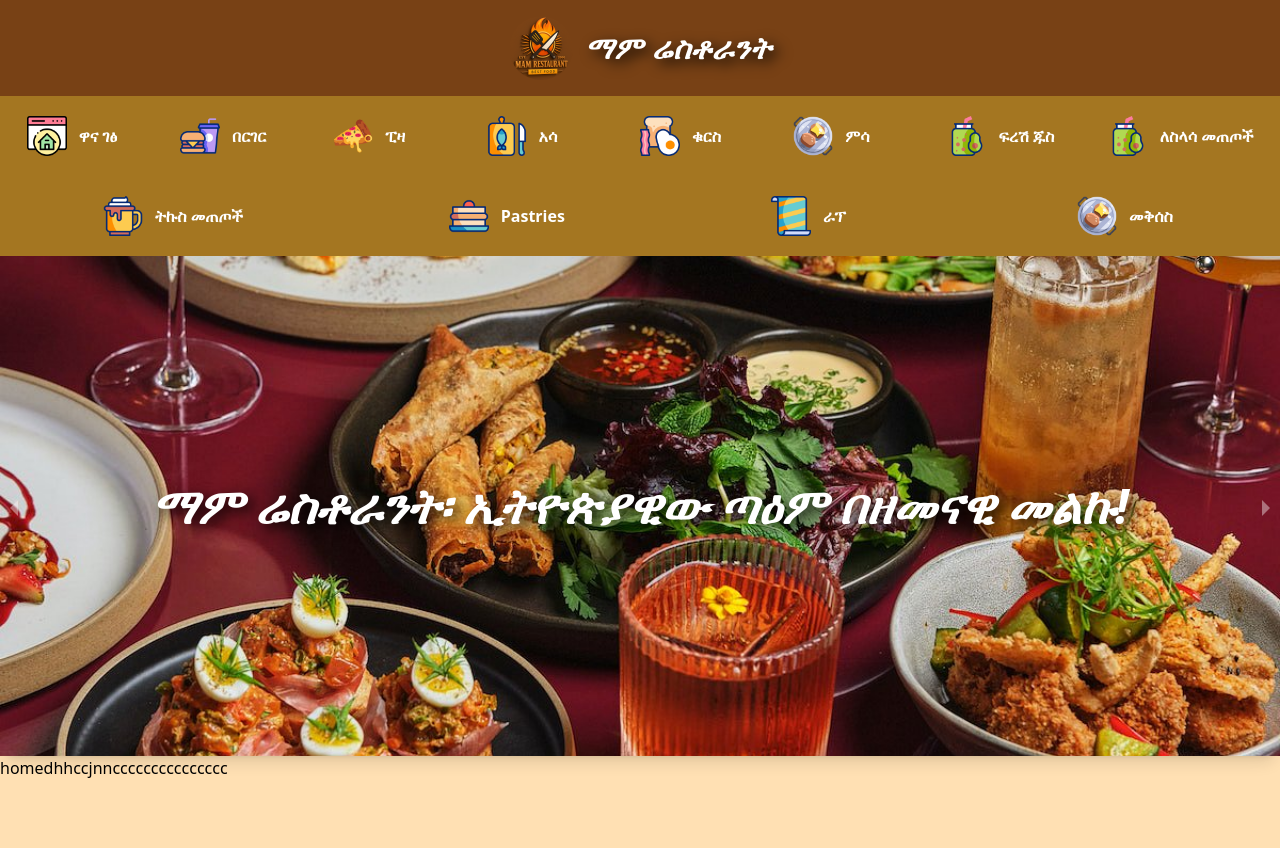
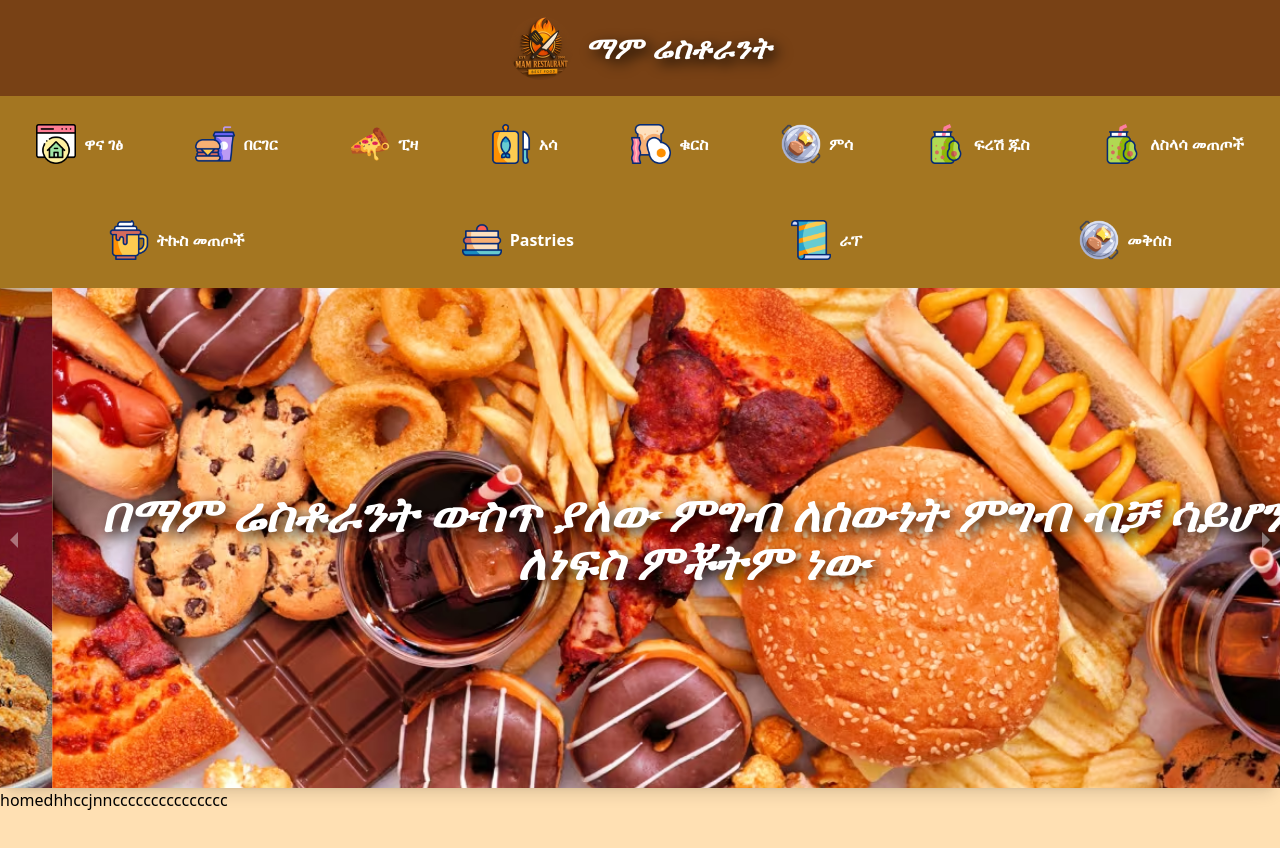
Before and after one commit to amir-mesfin/MAM-Restaurant-digital_menu, a React (Vite) app in the folder client/: page / in a window 1280 px wide. Shown: the top 848 px of the page. Before the commit the page ends 800 px from the top, so only its background shows below. Built offline with nearby package versions, Linux system fonts and the light colour scheme.

Commit message:
worke on the header now

```diff
--- a/client/src/components/HeaderBelow.jsx
+++ b/client/src/components/HeaderBelow.jsx
@@ -7,8 +7,8 @@ export default function HeaderBelow() {
       {headerData.map((item, index) => (
         <div
           key={index}
-          className="min-w-[100px] flex gap-3 items-center
-                     hover:py-2 hover:px-4 hover:bg-gray-500
+          className="min-w-[100px] flex gap-2 items-center
+                     py-2 px-4 hover:bg-gray-500
                      hover:rounded-2xl hover:underline-offset-1 transition"
         >
           <img className="w-10 h-10" src={item.icon} alt={item.content} />
--- a/client/src/page/Home.jsx
+++ b/client/src/page/Home.jsx
@@ -1,7 +1,7 @@
 import React from 'react'
 export default function Home() {
   return (
-    <div>
+    <div className='h-700'>
       homedhhccjnnccccccccccccccc
     </div>
   )
```
